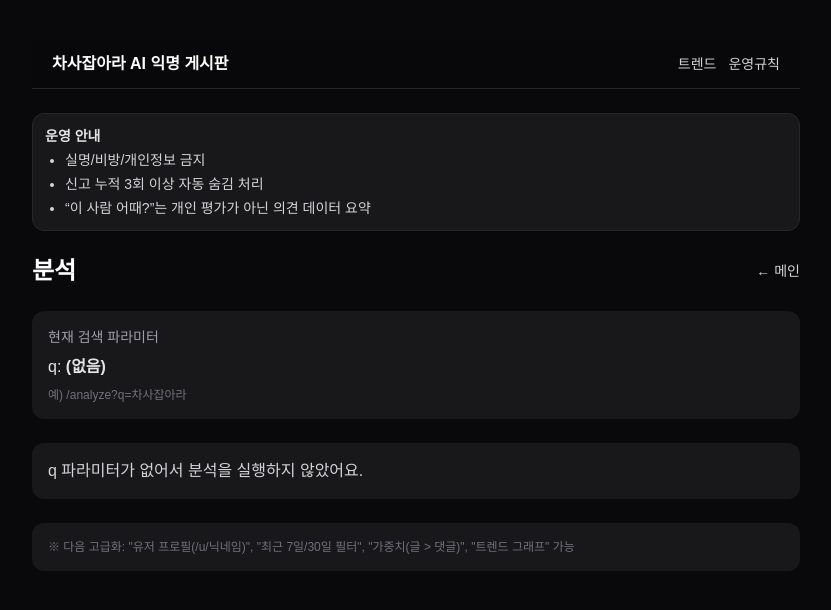
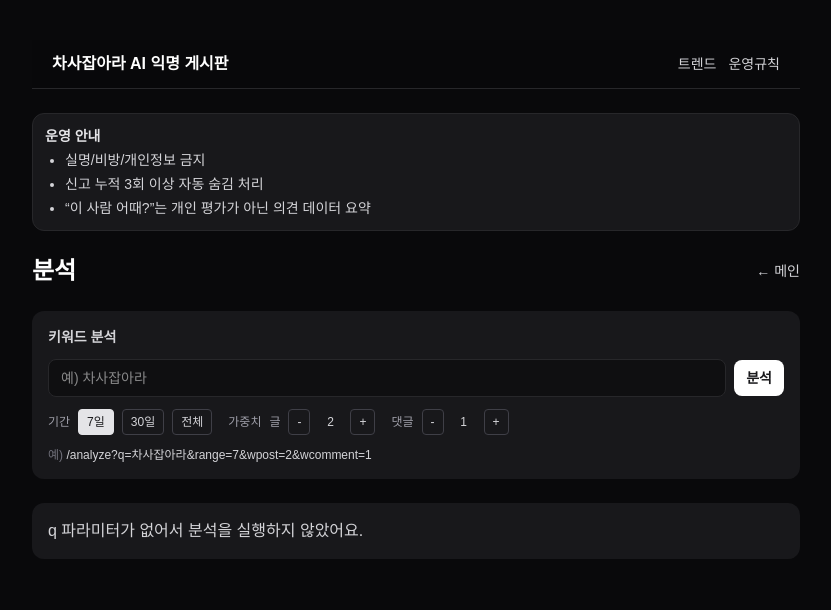
Before and after one commit to CHASALAB/chasjabara-ai-board, a Next.js app: page /analyze in a window 1280 px wide. Shown: the top 610 px of the page, without its empty margins (224-1055 px from the left). Built offline with nearby package versions, Linux system fonts and the light colour scheme; no server answers.

Commit message:
feat: analyze keyword aggregation (posts+comments, range, weights, anonymity)

```diff
--- a/app/analyze/page.tsx
+++ b/app/analyze/page.tsx
@@ -2,43 +2,120 @@
 
 import Link from 'next/link'
 import { Suspense, useEffect, useMemo, useState } from 'react'
-import { useSearchParams } from 'next/navigation'
+import { useSearchParams, useRouter } from 'next/navigation'
 
 import SiteHeader from '@/app/components/SiteHeader'
 import NoticeBanner from '@/app/components/NoticeBanner'
 import { getSupabaseBrowser } from '@/lib/supabase'
+import {
+  MIN_EVIDENCE_SAMPLE,
+  shouldHideEvidence,
+  shouldHideKeyword,
+  bucketCount,
+  maskKeyword,
+  tokenize,
+} from '@/lib/anonymity'
 
 type LoadState = 'idle' | 'loading' | 'done' | 'error'
 
-function sanitizeForOrQuery(input: string) {
-  // PostgREST .or() 문자열에서 문제 일으키기 쉬운 문자 최소한 제거
-  // (쉼표/괄호/퍼센트 등)
+type RowLike = {
+  id: string
+  content?: string | null
+  title?: string | null
+  created_at?: string | null
+}
+
+// 너무 흔한 단어는 집계에서 제외(원하면 추가/삭제 가능)
+const STOPWORDS = new Set([
+  '그냥',
+  '진짜',
+  '근데',
+  '이거',
+  '저거',
+  '저는',
+  '나는',
+  '너는',
+  '그리고',
+  '그래서',
+  '근데',
+  '이런',
+  '저런',
+  '합니다',
+  '했다',
+  '하는',
+  '에서',
+  '으로',
+  '에게',
+  '하고',
+  '있는',
+  '없음',
+  '있음',
+  'the',
+  'and',
+  'or',
+  'to',
+  'of',
+  'in',
+  'is',
+  'are',
+])
+
+function sanitizeQuery(input: string) {
+  // useSearchParams 값이 .or() 같은 곳에 들어갈 수도 있어서
+  // 최소한의 위험 문자만 정리
   return (input ?? '')
     .replace(/[%,()]/g, ' ')
     .replace(/\s+/g, ' ')
     .trim()
 }
 
+function toISODateDaysAgo(days: number) {
+  const d = new Date()
+  d.setDate(d.getDate() - days)
+  return d.toISOString()
+}
+
 function AnalyzeInner() {
   const sp = useSearchParams()
+  const router = useRouter()
   const supabase = useMemo(() => getSupabaseBrowser(), [])
 
-  // 예: ?q=키워드 형태로 분석 쿼리 받는다고 가정
+  // URL 파라미터
   const rawQ = (sp.get('q') ?? '').trim()
-  const q = useMemo(() => sanitizeForOrQuery(rawQ), [rawQ])
+  const q = useMemo(() => sanitizeQuery(rawQ), [rawQ])
+
+  const range = (sp.get('range') ?? '7').trim() // '7' | '30' | 'all'
+  const wPost = Number(sp.get('wpost') ?? '2') // 글 가중치
+  const wComment = Number(sp.get('wcomment') ?? '1') // 댓글 가중치
 
   const [state, setState] = useState<LoadState>('idle')
   const [errorMsg, setErrorMsg] = useState('')
-  const [result, setResult] = useState<any>(null)
+  const [rows, setRows] = useState<
+    { keyword: string; score: number; postHits: number; commentHits: number }[]
+  >([])
+  const [meta, setMeta] = useState<any>(null)
+
+  // UI 입력 상태(폼용)
+  const [inputQ, setInputQ] = useState(rawQ)
+  useEffect(() => setInputQ(rawQ), [rawQ])
+
+  function applyQuery(next: { q?: string; range?: string; wpost?: number; wcomment?: number }) {
+    const params = new URLSearchParams(sp.toString())
+    if (next.q !== undefined) params.set('q', next.q)
+    if (next.range !== undefined) params.set('range', next.range)
+    if (next.wpost !== undefined) params.set('wpost', String(next.wpost))
+    if (next.wcomment !== undefined) params.set('wcomment', String(next.wcomment))
+    router.push(`/analyze?${params.toString()}`)
+  }
 
   useEffect(() => {
     let mounted = true
 
     async function load() {
       setErrorMsg('')
-      setResult(null)
+      setRows([])
+      setMeta(null)
 
-      // q 없으면 그냥 대기 화면
       if (!q) {
         setState('idle')
         return
@@ -47,17 +124,76 @@ function AnalyzeInner() {
       setState('loading')
 
       try {
-        // ✅ head:true면 data는 거의 항상 null이고,
-        //    count는 응답의 count에 들어가므로 count를 써야 함.
-        const { count, error } = await supabase
-          .from('posts')
-          .select('id', { count: 'exact', head: true })
-          .or(`title.ilike.%${q}%,content.ilike.%${q}%`)
+        const sinceISO =
+          range === '7' ? toISODateDaysAgo(7) : range === '30' ? toISODateDaysAgo(30) : null
 
-        if (error) throw error
+        // 1) posts 가져오기
+        let postsQuery = supabase.from('posts').select('id,title,content,created_at')
+        if (sinceISO) postsQuery = postsQuery.gte('created_at', sinceISO)
+
+        // ✅ 너무 많아지면 성능 떨어지니까 제한(필요하면 늘려도 됨)
+        const { data: posts, error: postsErr } = await postsQuery.order('created_at', { ascending: false }).limit(800)
+        if (postsErr) throw postsErr
+
+        // 2) comments 가져오기
+        let commentsQuery = supabase.from('comments').select('id,content,created_at')
+        if (sinceISO) commentsQuery = commentsQuery.gte('created_at', sinceISO)
+
+        const { data: comments, error: commentsErr } = await commentsQuery.order('created_at', { ascending: false }).limit(1200)
+        if (commentsErr) throw commentsErr
+
+        // 3) 키워드 집계(글/댓글 따로 카운트하고 가중치 적용)
+        const map = new Map<
+          string,
+          { keyword: string; score: number; postHits: number; commentHits: number }
+        >()
+
+        function addHit(token: string, from: 'post' | 'comment') {
+          const t = token.trim()
+          if (!t) return
+          if (t.length < 2) return
+          if (STOPWORDS.has(t)) return
+
+          const cur = map.get(t) ?? { keyword: t, score: 0, postHits: 0, commentHits: 0 }
+
+          if (from === 'post') {
+            cur.postHits += 1
+            cur.score += Math.max(0, wPost || 0)
+          } else {
+            cur.commentHits += 1
+            cur.score += Math.max(0, wComment || 0)
+          }
+
+          map.set(t, cur)
+        }
+
+        ;(posts ?? []).forEach((p: any) => {
+          const text = `${p?.title ?? ''} ${p?.content ?? ''}`
+          tokenize(text).forEach((t) => addHit(t, 'post'))
+        })
+
+        ;(comments ?? []).forEach((c: any) => {
+          const text = `${c?.content ?? ''}`
+          tokenize(text).forEach((t) => addHit(t, 'comment'))
+        })
+
+        // 4) 정렬/상위 N개
+        const arr = Array.from(map.values())
+          .sort((a, b) => b.score - a.score)
+          .slice(0, 40)
 
         if (!mounted) return
-        setResult({ q, count: count ?? 0 })
+        setRows(arr)
+        setMeta({
+          q,
+          range,
+          sinceISO,
+          wPost,
+          wComment,
+          postsFetched: (posts ?? []).length,
+          commentsFetched: (comments ?? []).length,
+          uniqueKeywords: map.size,
+        })
         setState('done')
       } catch (e: any) {
         if (!mounted) return
@@ -70,7 +206,7 @@ function AnalyzeInner() {
     return () => {
       mounted = false
     }
-  }, [q, supabase])
+  }, [q, range, wPost, wComment, supabase])
 
   return (
     <div className="space-y-6">
@@ -81,19 +217,84 @@ function AnalyzeInner() {
         </Link>
       </div>
 
-      <div className="bg-zinc-900 rounded-xl p-4 space-y-2">
-        <div className="text-sm text-zinc-400">현재 검색 파라미터</div>
-        <div className="text-zinc-200 break-all">
-          q: <b>{q || '(없음)'}</b>
+      {/* 검색/필터 */}
+      <div className="bg-zinc-900 rounded-xl p-4 space-y-3">
+        <div className="text-sm text-zinc-300 font-semibold">키워드 분석</div>
+
+        <div className="flex flex-col gap-2 md:flex-row md:items-center">
+          <input
+            value={inputQ}
+            onChange={(e) => setInputQ(e.target.value)}
+            placeholder="예) 차사잡아라"
+            className="w-full md:flex-1 rounded-lg bg-zinc-950/60 px-3 py-2 text-sm outline-none border border-zinc-800"
+          />
+          <button
+            onClick={() => applyQuery({ q: inputQ.trim() })}
+            className="rounded-lg bg-white text-zinc-900 px-3 py-2 text-sm font-semibold hover:bg-zinc-200"
+          >
+            분석
+          </button>
         </div>
-        <div className="text-xs text-zinc-500">예) /analyze?q=차사잡아라</div>
-        {rawQ !== q && rawQ && (
-          <div className="text-xs text-zinc-500">
-            ※ 안전하게 처리하려고 일부 문자를 정리했어요.
-          </div>
-        )}
+
+        <div className="flex flex-wrap gap-2 items-center text-xs text-zinc-300">
+          <span className="text-zinc-400">기간</span>
+          <button
+            onClick={() => applyQuery({ range: '7' })}
+            className={`px-2 py-1 rounded border ${range === '7' ? 'bg-zinc-200 text-zinc-900 border-zinc-200' : 'border-zinc-700 hover:border-zinc-500'}`}
+          >
+            7일
+          </button>
+          <button
+            onClick={() => applyQuery({ range: '30' })}
+            className={`px-2 py-1 rounded border ${range === '30' ? 'bg-zinc-200 text-zinc-900 border-zinc-200' : 'border-zinc-700 hover:border-zinc-500'}`}
+          >
+            30일
+          </button>
+          <button
+            onClick={() => applyQuery({ range: 'all' })}
+            className={`px-2 py-1 rounded border ${range === 'all' ? 'bg-zinc-200 text-zinc-900 border-zinc-200' : 'border-zinc-700 hover:border-zinc-500'}`}
+          >
+            전체
+          </button>
+
+          <span className="ml-2 text-zinc-400">가중치</span>
+          <span className="text-zinc-400">글</span>
+          <button
+            onClick={() => applyQuery({ wpost: Math.max(0, wPost - 1) })}
+            className="px-2 py-1 rounded border border-zinc-700 hover:border-zinc-500"
+          >
+            -
+          </button>
+          <span className="min-w-[24px] text-center">{wPost}</span>
+          <button
+            onClick={() => applyQuery({ wpost: wPost + 1 })}
+            className="px-2 py-1 rounded border border-zinc-700 hover:border-zinc-500"
+          >
+            +
+          </button>
+
+          <span className="ml-2 text-zinc-400">댓글</span>
+          <button
+            onClick={() => applyQuery({ wcomment: Math.max(0, wComment - 1) })}
+            className="px-2 py-1 rounded border border-zinc-700 hover:border-zinc-500"
+          >
+            -
+          </button>
+          <span className="min-w-[24px] text-center">{wComment}</span>
+          <button
+            onClick={() => applyQuery({ wcomment: wComment + 1 })}
+            className="px-2 py-1 rounded border border-zinc-700 hover:border-zinc-500"
+          >
+            +
+          </button>
+        </div>
+
+        <div className="text-xs text-zinc-500">
+          예) <span className="text-zinc-300">/analyze?q=차사잡아라&amp;range=7&amp;wpost=2&amp;wcomment=1</span>
+        </div>
       </div>
 
+      {/* 상태 */}
       {state === 'idle' && (
         <div className="bg-zinc-900 rounded-xl p-4 text-zinc-300">
           q 파라미터가 없어서 분석을 실행하지 않았어요.
@@ -111,18 +312,66 @@ function AnalyzeInner() {
         </div>
       )}
 
+      {/* 결과 */}
       {state === 'done' && (
-        <div className="bg-zinc-900 rounded-xl p-4 text-zinc-200">
-          <div className="font-semibold mb-2">결과</div>
-          <pre className="text-xs text-zinc-300 whitespace-pre-wrap break-words">
-{JSON.stringify(result, null, 2)}
-          </pre>
+        <div className="space-y-4">
+          <div className="bg-zinc-900 rounded-xl p-4 text-xs text-zinc-400 space-y-1">
+            <div>
+              기간: <b className="text-zinc-200">{range === 'all' ? '전체' : `${range}일`}</b>
+              {meta?.sinceISO ? <span className="ml-2">(since {meta.sinceISO})</span> : null}
+            </div>
+            <div>
+              가져온 데이터: 글 <b className="text-zinc-200">{meta?.postsFetched ?? 0}</b>개 / 댓글{' '}
+              <b className="text-zinc-200">{meta?.commentsFetched ?? 0}</b>개
+            </div>
+            <div>
+              고유 키워드: <b className="text-zinc-200">{meta?.uniqueKeywords ?? 0}</b>
+            </div>
+            <div className="text-zinc-500">
+              ※ 표본이 너무 적으면(기본 {MIN_EVIDENCE_SAMPLE} 미만) 키워드/근거를 숨깁니다.
+            </div>
+          </div>
+
+          <section className="bg-zinc-900 rounded-xl p-4">
+            {rows.length === 0 ? (
+              <div className="text-zinc-300">분석 결과가 없습니다.</div>
+            ) : (
+              <ul className="space-y-2">
+                {rows.map((r, idx) => {
+                  // “근거”는 score 기준으로 보호
+                  const hideEvidence = shouldHideEvidence(r.score, MIN_EVIDENCE_SAMPLE)
+                  const hideKeyword = shouldHideKeyword(r.score, MIN_EVIDENCE_SAMPLE)
+                  const shownKeyword = hideKeyword ? maskKeyword(r.keyword) : r.keyword
+
+                  return (
+                    <li
+                      key={`${r.keyword}-${idx}`}
+                      className="flex items-center justify-between rounded-lg bg-zinc-950/40 px-3 py-2"
+                    >
+                      <div className="flex items-center gap-2">
+                        <span className="text-zinc-500 text-sm w-6">{idx + 1}</span>
+                        <span className="font-medium">{shownKeyword}</span>
+                        {hideKeyword && (
+                          <span className="text-[11px] text-zinc-500">(표본 보호)</span>
+                        )}
+                      </div>
+
+                      <div className="text-right">
+                        <div className="text-sm text-zinc-200">
+                          {hideEvidence ? `${bucketCount(r.score)}점` : `${r.score}점`}
+                        </div>
+                        <div className="text-[11px] text-zinc-500">
+                          글 {r.postHits} / 댓글 {r.commentHits}
+                        </div>
+                      </div>
+                    </li>
+                  )
+                })}
+              </ul>
+            )}
+          </section>
         </div>
       )}
-
-      <div className="bg-zinc-900 rounded-xl p-4 text-xs text-zinc-500">
-        ※ 다음 고급화: "유저 프로필(/u/닉네임)", "최근 7일/30일 필터", "가중치(글 &gt; 댓글)", "트렌드 그래프" 가능
-      </div>
     </div>
   )
 }
@@ -134,7 +383,6 @@ export default function AnalyzePage() {
         <SiteHeader />
         <NoticeBanner />
 
-        {/* ✅ 핵심: useSearchParams() 사용하는 컴포넌트를 Suspense로 감싸기 */}
         <Suspense
           fallback={
             <div className="bg-zinc-900 rounded-xl p-4 text-zinc-300">
--- a/lib/anonymity.ts
+++ b/lib/anonymity.ts
@@ -1,20 +1,32 @@
+// lib/anonymity.ts
+// 익명성/표본 보호용 유틸들
+
 export const MIN_EVIDENCE_SAMPLE = 6
 
 export function shouldHideEvidence(count: number, min: number = MIN_EVIDENCE_SAMPLE) {
   return Number(count ?? 0) < Number(min ?? MIN_EVIDENCE_SAMPLE)
 }
 
+// 표본을 그대로 숫자로 안 보여주고 “구간”으로 보여주기(선택)
 export function bucketCount(count: number, min: number = MIN_EVIDENCE_SAMPLE) {
   const c = Math.max(0, Number(count ?? 0))
+  const m = Math.max(1, Number(min ?? MIN_EVIDENCE_SAMPLE))
+
   if (c === 0) return '0'
-  if (c < min) {
+  if (c < m) {
     if (c <= 2) return '1~2'
     if (c <= 5) return '3~5'
-    return `1~${min - 1}`
+    return `1~${m - 1}`
   }
   return `${c}`
 }
 
+// 표본이 너무 적으면 키워드 자체도 숨기기
+export function shouldHideKeyword(count: number, min: number = MIN_EVIDENCE_SAMPLE) {
+  return shouldHideEvidence(count, min)
+}
+
+// 키워드 마스킹
 export function maskKeyword(keyword: string) {
   const k = (keyword ?? '').trim()
   if (!k) return '비공개 키워드'
@@ -23,10 +35,7 @@ export function maskKeyword(keyword: string) {
   return k[0] + '**' + k[k.length - 1]
 }
 
-export function shouldHideKeyword(count: number, min: number = MIN_EVIDENCE_SAMPLE) {
-  return shouldHideEvidence(count, min)
-}
-
+// 아주 단순 토크나이저(한글/영문/숫자만 남기고 분리)
 export function tokenize(text: string) {
   return (text ?? '')
     .toLowerCase()
@@ -34,5 +43,5 @@ export function tokenize(text: string) {
     .split(/\s+/)
     .map((t) => t.trim())
     .filter(Boolean)
-    .slice(0, 50)
+    .slice(0, 100)
 }
```
